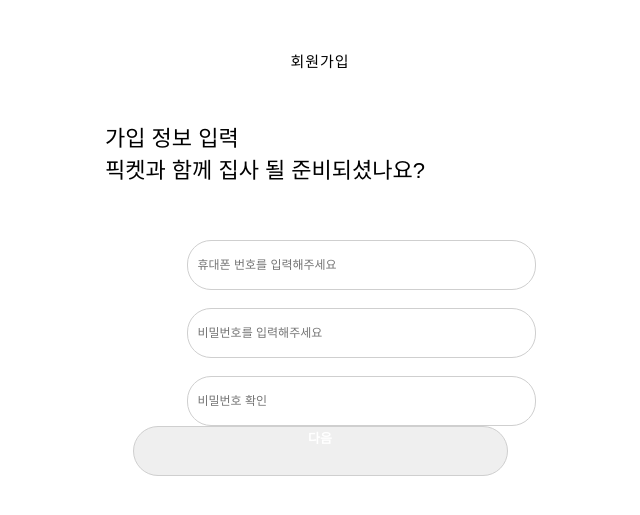
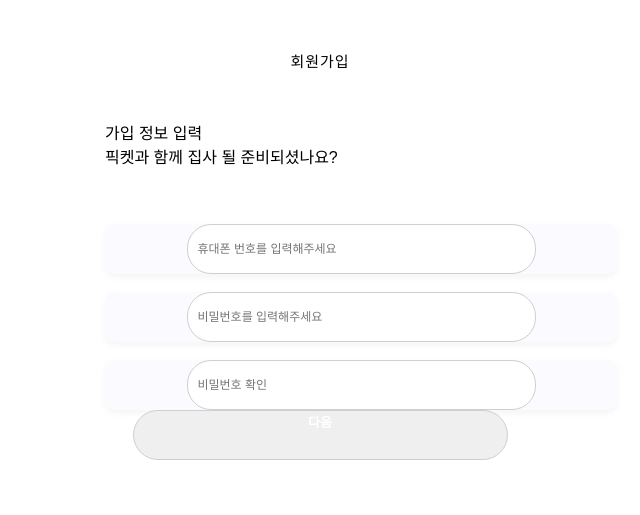
Before and after one commit to gns0304/PickCat, a Django app: page /join in a window 1280 px wide. Shown: the top 515 px of the page, without its empty margins (320-960 px from the left). Run offline with Django 3.2, Linux system fonts and the light colour scheme.

Commit message:
210121 change join2

```diff
--- a/mainApps/static/login.css
+++ b/mainApps/static/login.css
@@ -33,8 +33,14 @@ header .topbar-sign span{
 
 
 
-#main-title {
+#main-title .title-1 span{
     font-size: 22px;
+    color : black;
+    position : relative;
+}
+
+#main-title .title-2 span{
+    font-size: 15px;
     color : black;
     position : relative;
 
--- a/mainApps/static/style.css
+++ b/mainApps/static/style.css
@@ -187,3 +187,16 @@ section[class="map"] article{
     text-decoration: none;
     background-color: #8B8CEC;
 }
+
+/* join2.html */
+
+/* image box */
+.input-bar-wrapper{
+    top: 241px;
+    left: 0px;
+    width: 375px;
+    height: 349px;
+    background: #FAFAFF 0% 0% no-repeat padding-box;
+    box-shadow: 0px 3px 6px #B9B9B929;
+    opacity: 1;
+}
--- a/mainApps/templates/join.html
+++ b/mainApps/templates/join.html
@@ -21,7 +21,7 @@
 
     <div id="main-title">
         <span id = "title-1" style="color:black; ">가입 정보 입력</span><br>
-        <span id = "title-1" style="color:black; ">픽켓과 함께 집사 될 준비되셨나요?</span>
+        <span id = "title-2" style="color:black; ">픽켓과 함께 집사 될 준비되셨나요?</span>
     </div>
 
     <form method="POST" action="{% url 'join'%}">
--- a/mainApps/templates/join2.html
+++ b/mainApps/templates/join2.html
@@ -22,7 +22,7 @@
 
     <div id="main-title">
       <span id="title-1" style="color: black">프로필 설정 </span><br />
-      <span id="title-1" style="color: black"
+      <span id="title-2" style="color: black"
         >닉네임과 프로필 사진을 등록해주세요 </span
       >
     </div>
```
Also changed, not shown: mainApps/migrations/0001_initial.py.
